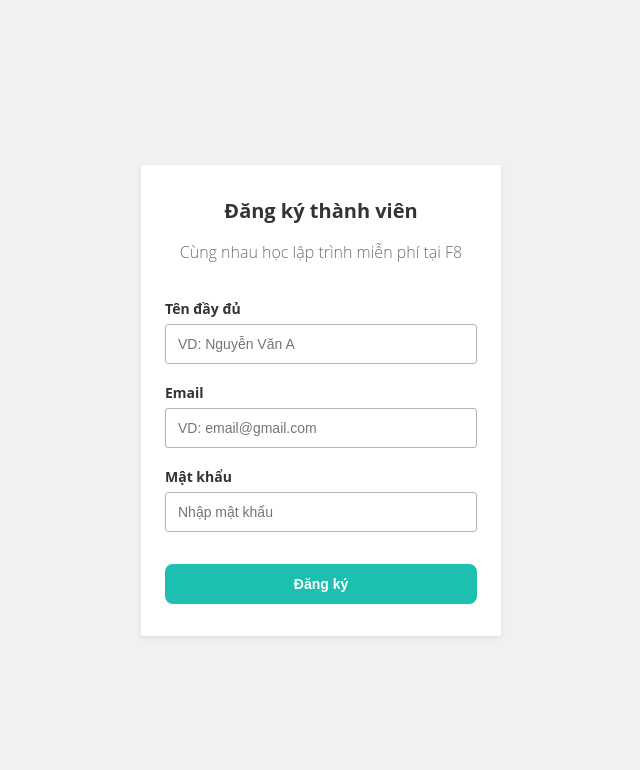
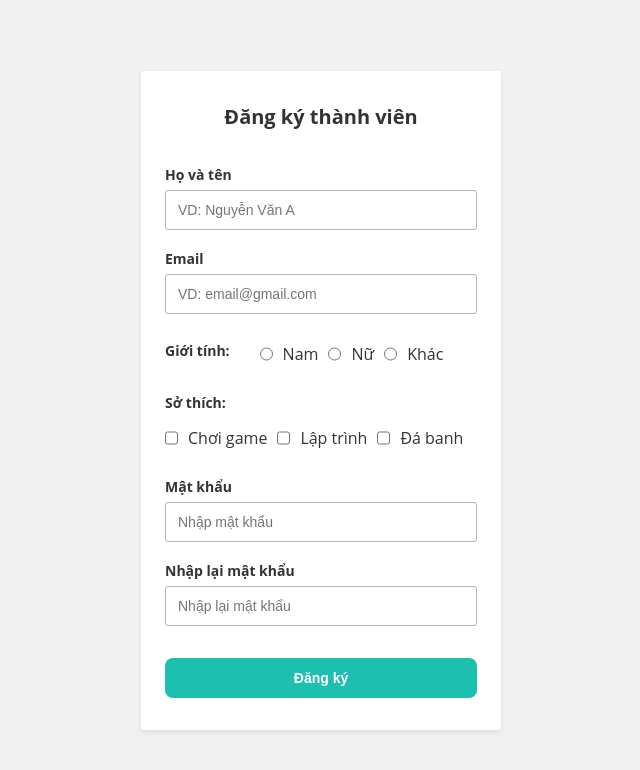
Before and after one commit to ThanhDatTu3tle/validation-form-f8-ii, a website with bundled scripts: page index.html in a window 1280 px wide. Shown: the whole page, without its empty margins (319-959 px from the left). Built offline with nearby package versions, Linux system fonts and the light colour scheme.

Commit message:
updating radio checkbox

```diff
--- a/index.html
+++ b/index.html
@@ -12,12 +12,12 @@
 
     <form action="" method="POST" class="form" id="register-form">
       <h3 class="heading">Đăng ký thành viên</h3>
-      <p class="desc">Cùng nhau học lập trình miễn phí tại F8</p>
+      <!-- <p class="desc">Cùng nhau học lập trình miễn phí tại F8</p> -->
 
       <div class="spacer"></div>
 
       <div class="form-group">
-        <label for="fullname" class="form-label">Tên đầy đủ</label>
+        <label for="fullname" class="form-label">Họ và tên</label>
         <input id="fullname" name="fullname" rules="required" type="text" placeholder="VD: Nguyễn Văn A" class="form-control">
         <span class="form-message"></span>
       </div>
@@ -28,9 +28,49 @@
         <span class="form-message"></span>
       </div>
 
+      <div class="form-group ">
+        <div class="horizontal">
+          <label for="gender" class="form-label">Giới tính:</label>
+          <div class="options">
+            <input name="gender" rules="required" type="radio" value="male" class="form-control">
+            <div class="male">Nam</div>
+
+            <input name="gender" rules="required" type="radio" value="female" class="form-control">
+            <div class="female">Nữ</div>
+
+            <input name="gender" rules="required" type="radio" value="other" class="form-control">
+            <div class="other">Khác</div>
+          </div>
+        </div>
+        <span class="form-message"></span>
+      </div>
+
+      <div class="form-group ">
+        <label for="favorite" class="form-label">Sở thích:</label>
+        <div class="horizontal">
+          <div class="options favorite">
+            <input name="favorite" rules="required" type="checkbox" value="playgame" class="form-control">
+            <div class="male">Chơi game</div>
+
+            <input name="favorite" rules="required" type="checkbox" value="code" class="form-control">
+            <div class="female">Lập trình</div>
+
+            <input name="favorite" rules="required" type="checkbox" value="football" class="form-control">
+            <div class="other">Đá banh</div>
+          </div>
+        </div>
+        <span class="form-message"></span>
+      </div>
+
       <div class="form-group">
         <label for="password" class="form-label">Mật khẩu</label>
         <input id="password" name="password" rules="required|min:6" type="password" placeholder="Nhập mật khẩu" class="form-control">
+        <span class="form-message"></span>
+      </div>
+
+      <div class="form-group">
+        <label for="password_confirmation" class="form-label">Nhập lại mật khẩu</label>
+        <input id="password_confirmation" name="password_confirmation" rules="required|min:6|confirmPassword" placeholder="Nhập lại mật khẩu" type="password" class="form-control">
         <span class="form-message"></span>
       </div>
 
--- a/validator.js
+++ b/validator.js
@@ -16,8 +16,6 @@ export function Validator(formSelector) {
             currentElement = currentElement.parentElement;
         }
     };
-
-
 
     // định nghĩa các rules
     /**
@@ -44,6 +42,14 @@ export function Validator(formSelector) {
                 return value.length <= max ? undefined : `Vui lòng nhập tối đa ${max} ký tự!`;
             }
         },
+        confirmPassword: (value) => {
+            var currentPassword = document.querySelector('#register-form #password').value;
+            if (value === currentPassword) {
+                return undefined;
+            } else {
+                return `Mật khẩu nhập lại không trùng khớp! Vui lòng nhập lại!`;
+            }
+        }
     }
 
     // lấy ra  form element trong DOM theo `formSelector`
```
Also changed, not shown: handleValidate.js (deleted, +0 -29 lines), handleClearError.js (deleted).
